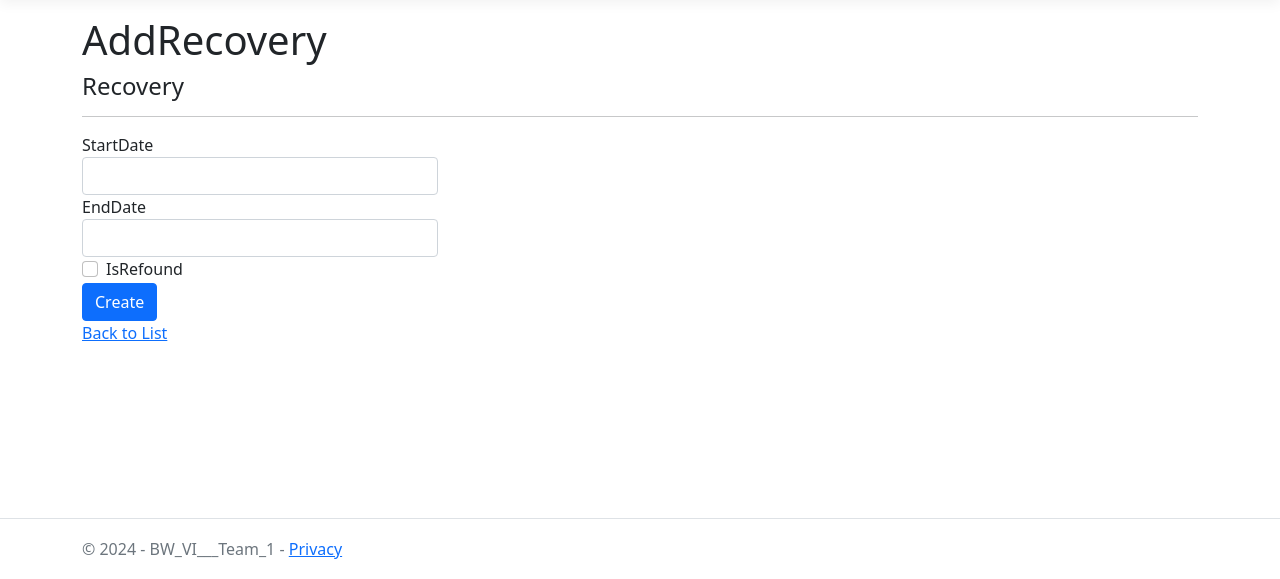
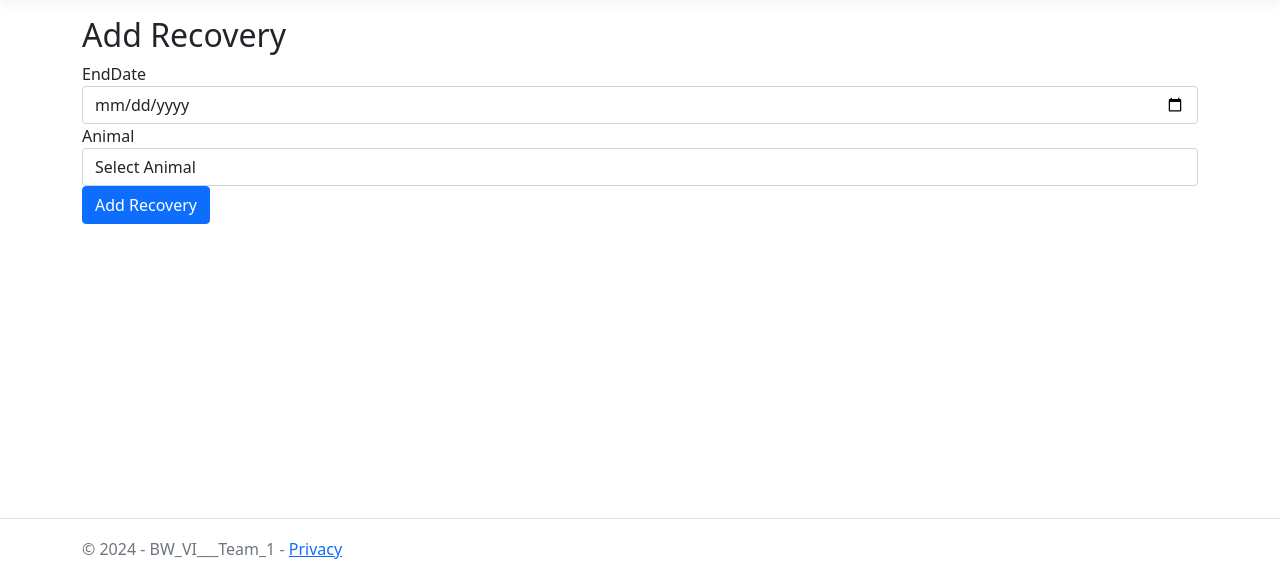
Before and after one commit to mrz1mm/BW-VI---Team-1, an ASP.NET Core app: page /Recovery/AddRecovery in a window 1280 px wide. Shown: the part 221-800 px from the top of the page. Run offline with ASP.NET Core 8, Linux system fonts and the light colour scheme; style sheets or scripts are compiled from the project's sources.

Commit message:
recoverys manca l'update

```diff
--- a/BW VI - Team 1/Controllers/RecoveryController.cs
+++ b/BW VI - Team 1/Controllers/RecoveryController.cs
@@ -2,6 +2,8 @@
 using BW_VI___Team_1.Models;
 using BW_VI___Team_1.Models.DTO;
 using Microsoft.AspNetCore.Mvc;
+using Microsoft.AspNetCore.Mvc.Rendering;
+using Microsoft.EntityFrameworkCore;
 
 namespace BW_VI___Team_1.Controllers
 {
@@ -17,50 +19,50 @@
 
         // VISTE
         [HttpGet]
-        public IActionResult Index()
+        public async Task<IActionResult> Index()
         {
-            var recoverys = _recoverySvc.GetAllRecoveriesAsync();
-            return View(recoverys);
+            var recoveries = await _recoverySvc.GetAllRecoveriesAsync();
+            return View(recoveries);
         }
 
         [HttpGet]
-        public IActionResult AddRecovery()
+        public async Task<IActionResult> AddRecovery()
         {
+            var animals = await _context.Animals.ToListAsync();
+            ViewBag.Animals = new SelectList(animals, "Id", "Name");
             return View();
         }
 
         [HttpGet]
-        public IActionResult UpdateRecovery(int id)
+        public async Task<IActionResult> UpdateRecovery(int id)
         {
-            var recovery = _recoverySvc.GetRecoveryByIdAsync(id);
+            var recovery = await _recoverySvc.GetRecoveryByIdAsync(id);
             if (recovery == null)
             {
                 return NotFound();
             }
-
-            var model = new Recovery
+            var model = new RecoveryDTO
             {
-                // aggiungere cose (es. Name = recovery.Name)
+                StartDate = recovery.StartDate,
+                EndDate = recovery.EndDate,
+                Animal = recovery.Animal,
+                IsRefound = recovery.IsRefound
             };
 
             return View(model);
         }
 
-        [HttpGet]
-        public IActionResult DeleteRecovery(int id)
+        [HttpPost]
+        public async Task DeleteRecovery(int id)
         {
-            var recovery = _recoverySvc.GetRecoveryByIdAsync(id);
+            var recovery = await _context.Recoverys.FindAsync(id);
             if (recovery == null)
             {
-                return NotFound();
+                throw new KeyNotFoundException();
             }
 
-            var model = new Recovery
-            {
-                // aggiungere cose (es. Name = recovery.Name)
-            };
-
-            return View();
+            _context.Recoverys.Remove(recovery);
+            await _context.SaveChangesAsync();
         }
 
 
@@ -77,15 +79,31 @@
 
             try
             {
-                await _recoverySvc.AddRecoveryAsync(model);
-                TempData["Success"] = "Recoverye aggiunto con successo";
+                var animal = await _context.Animals.FindAsync(model.Animal.Id);
+
+                if (animal == null)
+                {
+                    TempData["Error"] = "Animale non trovato";
+                    return View(model);
+                }
+
+                var newRecovery = new Recovery
+                {
+                    StartDate = model.StartDate,
+                    EndDate = model.EndDate,
+                    Animal = animal,
+                    IsRefound = model.IsRefound
+                };
+
+                _context.Recoverys.Add(newRecovery);
+                await _context.SaveChangesAsync();
+                TempData["Success"] = "Recovery aggiunto con successo";
                 return RedirectToAction(nameof(Index));
-
             }
             catch (Exception ex)
             {
                 ModelState.AddModelError("", ex.Message);
-                TempData["Error"] = "Errore nell'aggiunta dell'recoverye";
+                TempData["Error"] = "Errore nell'aggiunta del recovery";
                 return View(model);
             }
         }
@@ -113,22 +131,5 @@
                 return View(model);
             }
         }
-
-        [HttpPost]
-        [ValidateAntiForgeryToken]
-        public async Task<IActionResult> ConfirmDeleteRecovery(int id)
-        {
-            try
-            {
-                await _recoverySvc.DeleteRecoveryAsync(id);
-                TempData["Success"] = "Recoverye eliminato con successo";
-                return RedirectToAction(nameof(Index));
-            }
-            catch (Exception ex)
-            {
-                TempData["Error"] = "Errore nell'eliminazione dell'recoverye";
-                return RedirectToAction(nameof(Index));
-            }
-        }
     }
 }
--- a/BW VI - Team 1/Interfaces/IOrderSvc.cs
+++ b/BW VI - Team 1/Interfaces/IOrderSvc.cs
@@ -8,7 +8,7 @@
         Task<List<Order>> GetAllOrdersAsync();
         Task<Order> GetOrderByIdAsync(int id);
         Task<Order> AddOrderAsync(OrderDTO order);
-        Task<Order> UpdateOrderAsync(Order order);
+        Task UpdateOrderAsync(int id, OrderDTO dto);
         Task DeleteOrderAsync(int id);
     }
 }
--- a/BW VI - Team 1/Interfaces/IRecoverySvc.cs
+++ b/BW VI - Team 1/Interfaces/IRecoverySvc.cs
@@ -10,7 +10,7 @@
         Task<Recovery> GetRecoveryByAnimal(int id);
         Task<Recovery> AddRecoveryAsync(RecoveryDTO recovery);
         Task<Recovery> UpdateRecoveryAsync(Recovery recovery);
-        Task<bool> DeleteRecoveryAsync(int id);
+        Task DeleteRecoveryAsync(int id);
 
     }
 }
--- a/BW VI - Team 1/Views/Order/UpdateOrder.cshtml
+++ b/BW VI - Team 1/Views/Order/UpdateOrder.cshtml
@@ -11,6 +11,9 @@
 <div class="row">
     <div class="col-md-4">
         <form asp-action="UpdateOrder" method="post">
+            <!-- Campo nascosto per l'ID -->
+            <input type="hidden" name="id" value="@Model.Id" />
+
             <div class="form-group">
                 <label asp-for="MedicalPrescription">Medical Prescription</label>
                 <input asp-for="MedicalPrescription" class="form-control" />
@@ -33,7 +36,8 @@
                         {
                             <div class="col-md-4 mb-2">
                                 <div class="form-check">
-                                    <input type="checkbox" name="SelectedProductIds" value="@product.Id" class="form-check-input" id="product-@product.Id" />
+                                    <input type="checkbox" name="SelectedProductIds" value="@product.Id" class="form-check-input" id="product-@product.Id"
+                                    @(Model.Products.Any(p => p.Id == product.Id) ? "checked" : "") />
                                     <label class="form-check-label" for="product-@product.Id">@product.Name</label>
                                 </div>
                             </div>
--- a/BW VI - Team 1/Views/Recovery/AddRecovery.cshtml
+++ b/BW VI - Team 1/Views/Recovery/AddRecovery.cshtml
@@ -1,43 +1,30 @@
-@model BW_VI___Team_1.Models.Recovery
+@model BW_VI___Team_1.Models.DTO.RecoveryDTO
 
 @{
-    ViewData["Title"] = "AddRecovery";
+    ViewBag.Title = "Add Recovery";
 }
 
-<h1>AddRecovery</h1>
+<h2>Add Recovery</h2>
 
-<h4>Recovery</h4>
-<hr />
-<div class="row">
-    <div class="col-md-4">
-        <form asp-action="AddRecovery">
-            <div asp-validation-summary="ModelOnly" class="text-danger"></div>
-            <div class="form-group">
-                <label asp-for="StartDate" class="control-label"></label>
-                <input asp-for="StartDate" class="form-control" />
-                <span asp-validation-for="StartDate" class="text-danger"></span>
-            </div>
-            <div class="form-group">
-                <label asp-for="EndDate" class="control-label"></label>
-                <input asp-for="EndDate" class="form-control" />
-                <span asp-validation-for="EndDate" class="text-danger"></span>
-            </div>
-            <div class="form-group form-check">
-                <label class="form-check-label">
-                    <input class="form-check-input" asp-for="IsRefound" /> @Html.DisplayNameFor(model => model.IsRefound)
-                </label>
-            </div>
-            <div class="form-group">
-                <input type="submit" value="Create" class="btn btn-primary" />
-            </div>
-        </form>
+<form asp-action="AddRecovery" method="post">
+    <input type="hidden" asp-for="StartDate" />
+    <div class="form-group">
+        <label asp-for="EndDate" class="control-label"></label>
+        <input type="date" asp-for="EndDate" class="form-control" />
+        <span asp-validation-for="EndDate" class="text-danger"></span>
     </div>
-</div>
 
-<div>
-    <a asp-action="Index">Back to List</a>
-</div>
+    <div class="form-group">
+        <label asp-for="Animal" class="control-label"></label>
+        <select asp-for="Animal.Id" class="form-control" asp-items="@ViewBag.Animals">
+            <option value="">Select Animal</option>
+        </select>
+        <span asp-validation-for="Animal.Id" class="text-danger"></span>
+    </div>
 
-@section Scripts {
-    @{await Html.RenderPartialAsync("_ValidationScriptsPartial");}
-}
+    <input type="hidden" asp-for="IsRefound" />
+
+    <div class="form-group">
+        <input type="submit" value="Add Recovery" class="btn btn-primary" />
+    </div>
+</form>
```
Also changed, not shown: BW VI - Team 1/Controllers/OrderController.cs (+27 -34 lines), BW VI - Team 1/Services/OrderSvc.cs (+14 -17 lines), BW VI - Team 1/Services/RecoverySvc.cs (+12 -7 lines).
